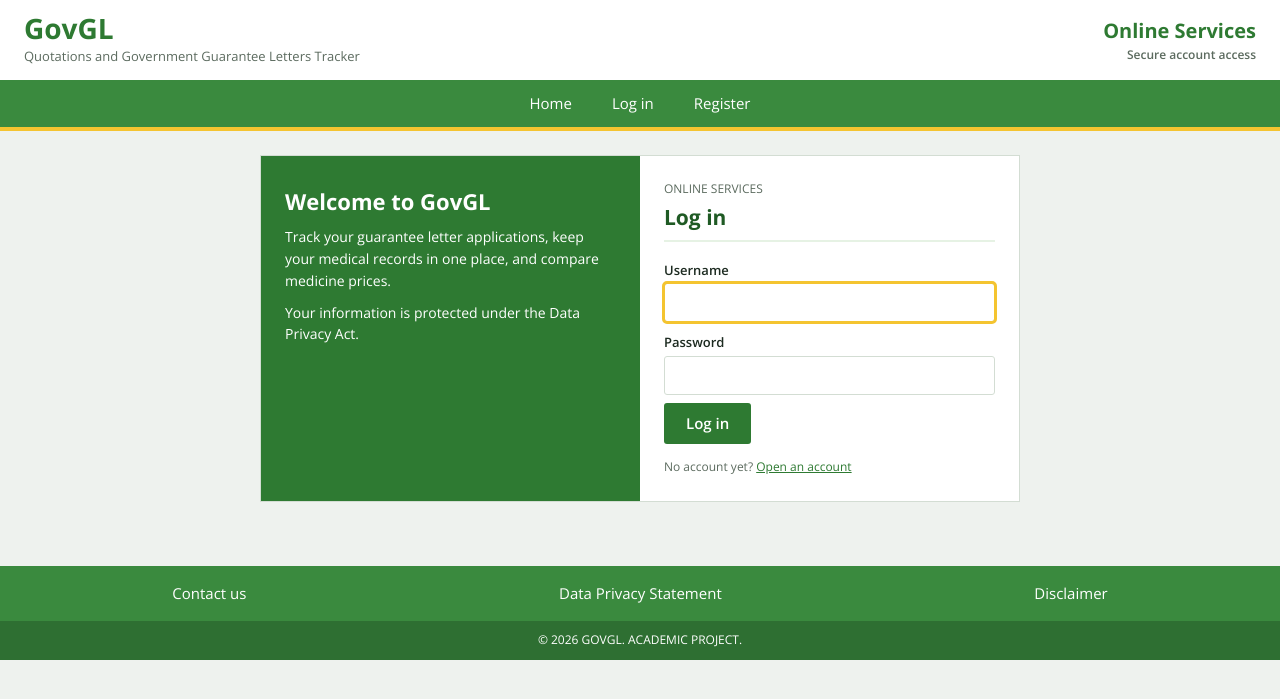
After one commit to ykm1216/GovGL-Alontaga-Kimmy-G01, a Django app: page /accounts/login/ in a window 1280 px wide. The commit adds this page. Shown: the top 699 px of the page. Run offline with Django 5.2, Linux system fonts and the light colour scheme.

Commit message:
Add login view

```diff
--- a/accounts/urls.py
+++ b/accounts/urls.py
@@ -4,4 +4,5 @@ from . import views
 
 urlpatterns = [
     path("register/", views.register_view, name="register"),
+    path("login/", views.login_view, name="login"),
 ]
--- a/accounts/views.py
+++ b/accounts/views.py
@@ -1,4 +1,6 @@
 from django.contrib import messages
+from django.contrib.auth import login
+from django.contrib.auth.forms import AuthenticationForm
 from django.shortcuts import redirect, render
 
 from .forms import RegistrationForm
@@ -12,10 +14,27 @@ def register_view(request):
         form = RegistrationForm(request.POST)
         if form.is_valid():
             form.save()
-            messages.success(request, "Your account was created successfully.")
-            return redirect("home")  # becomes the login page in the next commit
+            messages.success(request, "Your account was created successfully. Please log in.")
+            return redirect("login")
         messages.error(request, "Please correct the errors below.")
     else:
         form = RegistrationForm()
 
     return render(request, "accounts/register.html", {"form": form})
+
+
+def login_view(request):
+    if request.user.is_authenticated:
+        return redirect("home")
+
+    if request.method == "POST":
+        form = AuthenticationForm(request, data=request.POST)
+        if form.is_valid():
+            login(request, form.get_user())
+            messages.success(request, f"Welcome back, {form.get_user().first_name or form.get_user().username}.")
+            return redirect("home")  # becomes the role-based dashboard later
+        messages.error(request, "Invalid username or password. Please try again.")
+    else:
+        form = AuthenticationForm()
+
+    return render(request, "accounts/login.html", {"form": form})
--- a/static/css/style.css
+++ b/static/css/style.css
@@ -39,3 +39,11 @@ input:focus,select:focus,.btn:focus-visible{outline:3px solid var(--gold);outlin
 .btn{display:inline-block;font:inherit;font-weight:600;background:var(--green);color:#fff;border:0;border-radius:3px;padding:9px 22px;cursor:pointer;text-decoration:none}
 .btn.alt{background:transparent;color:var(--green);border:1px solid var(--green)}
 .actions{display:flex;gap:10px;flex-wrap:wrap;margin-top:8px}
+
+/* Login */
+.login-box{display:grid;grid-template-columns:1fr 1fr;max-width:760px;margin:0 auto;border:1px solid var(--line);background:var(--surface)}
+.login-side{background:var(--green);color:#fff;padding:28px 24px}
+.login-side h2{margin:0 0 8px;font-size:22px}
+.login-side p{margin:0 0 10px;font-size:14px}
+.login-form{padding:24px}
+@media(max-width:640px){.login-box{grid-template-columns:1fr}}
--- /dev/null
+++ b/templates/accounts/login.html
@@ -0,0 +1,31 @@
+{% extends "base.html" %}
+{% block title %}Log in | GovGL{% endblock %}
+{% block content %}
+<div class="login-box">
+  <div class="login-side">
+    <h2>Welcome to GovGL</h2>
+    <p>Track your guarantee letter applications, keep your medical records in one place, and compare medicine prices.</p>
+    <p>Your information is protected under the Data Privacy Act.</p>
+  </div>
+  <div class="login-form">
+    <p class="crumb">Online services</p>
+    <h1>Log in</h1>
+    <hr class="rule">
+    <form method="post" novalidate>
+      {% csrf_token %}
+      <div class="field">
+        <label for="{{ form.username.id_for_label }}">Username</label>
+        {{ form.username }}
+      </div>
+      <div class="field">
+        <label for="{{ form.password.id_for_label }}">Password</label>
+        {{ form.password }}
+      </div>
+      <div class="actions">
+        <button type="submit" class="btn">Log in</button>
+      </div>
+    </form>
+    <p class="help" style="margin-top:14px">No account yet? <a href="{% url 'register' %}">Open an account</a></p>
+  </div>
+</div>
+{% endblock %}
--- a/templates/base.html
+++ b/templates/base.html
@@ -19,7 +19,10 @@
   </header>
   <nav class="navband">
     <a href="{% url 'home' %}">Home</a>
-    {% if not user.is_authenticated %}<a href="{% url 'register' %}">Register</a>{% endif %}
+    {% if not user.is_authenticated %}
+      <a href="{% url 'login' %}">Log in</a>
+      <a href="{% url 'register' %}">Register</a>
+    {% endif %}
   </nav>
   <main class="page">
     {% if messages %}
```
